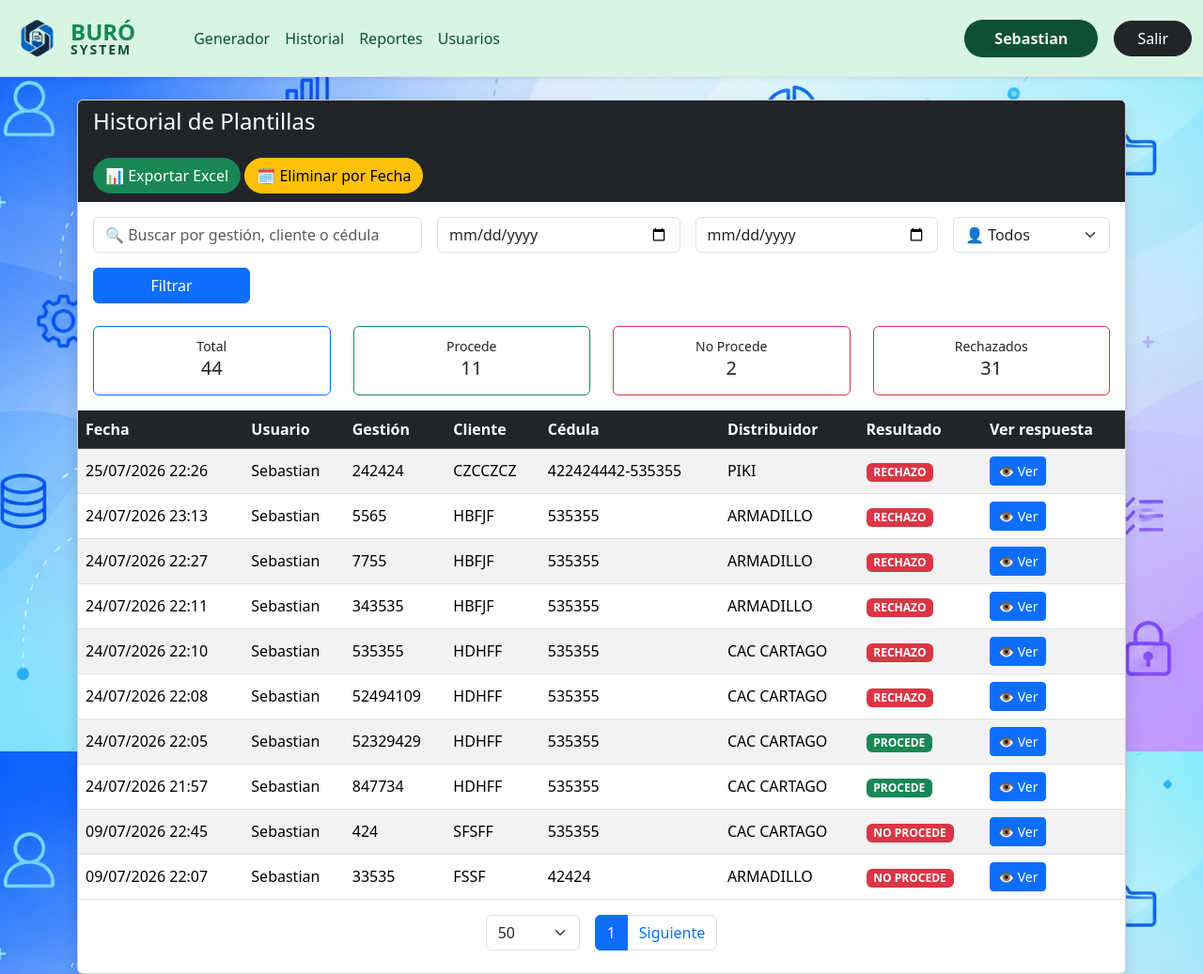
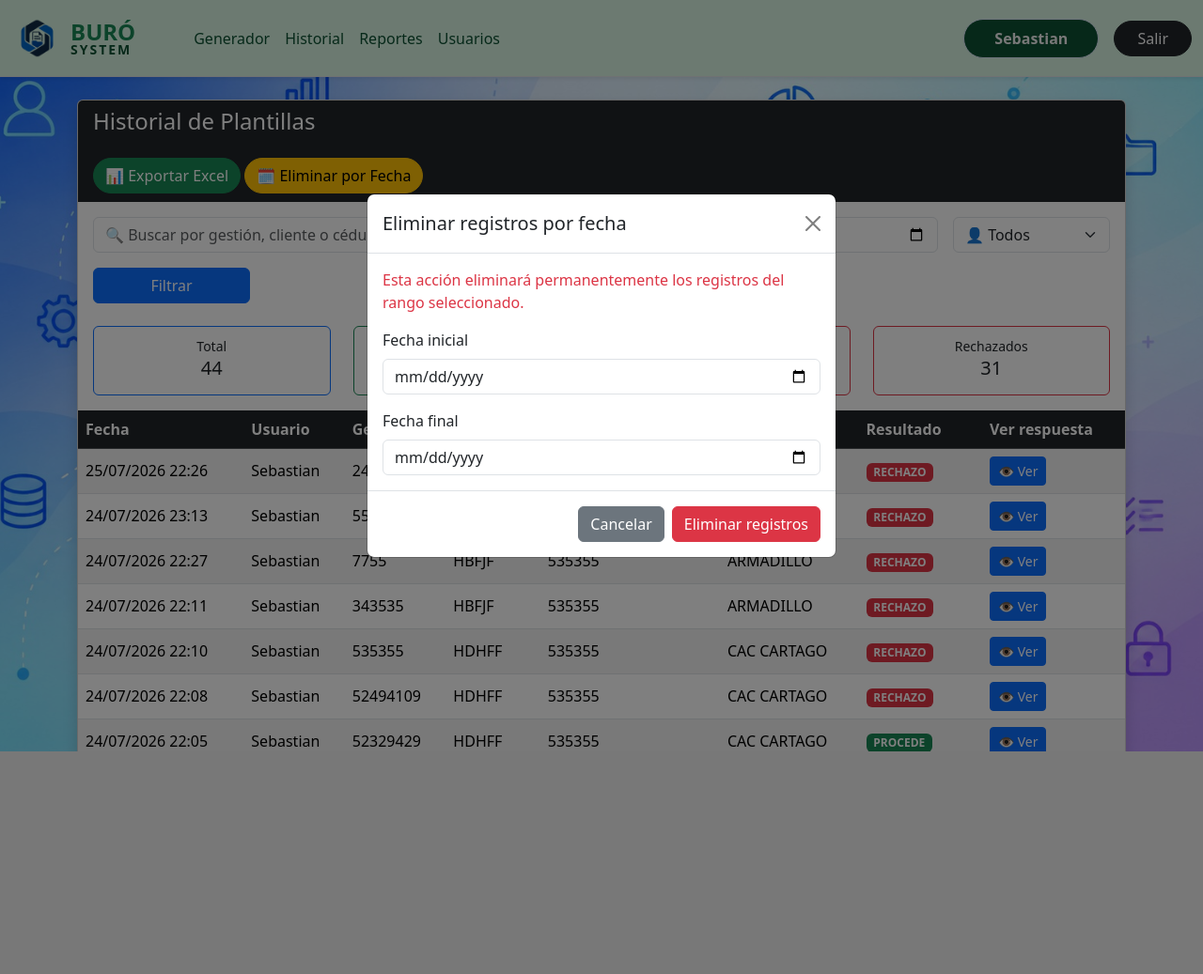
Before and after one commit to Sebasrr2903/BURO_SYSTEM, a Django app: page /historial/ in a window 1280 px wide, after a click on "🗓️ Eliminar por Fecha". Shown: the whole page at 94% size. After the commit the page ends 800 px from the top, so only its background shows below. Run offline with Django 5.2, Linux system fonts and the light colour scheme; a user stored in the database is signed in; data comes from the database, SQL or seed files in the repository; both versions use the stored data as it was after the commit.

Commit message:
boton de eliminar

```diff
--- a/plantillas/views.py
+++ b/plantillas/views.py
@@ -7,6 +7,8 @@ from openpyxl.styles import Alignment, Font, PatternFill
 from openpyxl.utils import get_column_letter
 from django.contrib.auth.decorators import login_required
 from django.views.decorators.csrf import csrf_exempt
+from django.views.decorators.http import require_POST
+from django.utils.dateparse import parse_date
 from datetime import datetime, timedelta, timezone
 from django.utils import timezone
 from urllib3 import request
@@ -556,6 +558,7 @@ def ultima_gestion(request):
 
 
 @login_required
+@require_POST
 def limpiar_por_fecha(request):
 
     if not request.user.groups.filter(
@@ -564,10 +567,10 @@ def limpiar_por_fecha(request):
 
         return redirect('historial')
 
-    fecha_inicio = request.GET.get('fecha_inicio')
-    fecha_fin = request.GET.get('fecha_fin')
+    fecha_inicio = parse_date(request.POST.get('fecha_inicio', ''))
+    fecha_fin = parse_date(request.POST.get('fecha_fin', ''))
 
-    if fecha_inicio and fecha_fin:
+    if fecha_inicio and fecha_fin and fecha_inicio <= fecha_fin:
 
         PlantillaGenerada.objects.filter(
             fecha__date__range=[
--- a/templates/historial.html
+++ b/templates/historial.html
@@ -462,6 +462,92 @@ body{
     </div>
 
     </div>
+    {% if request.user.groups.all.0.name == 'Admin' %}
+    <div
+        class="modal fade"
+        id="limpiarFechaModal"
+        tabindex="-1"
+        aria-labelledby="limpiarFechaModalLabel"
+        aria-hidden="true">
+
+      <div class="modal-dialog modal-dialog-centered">
+
+        <div class="modal-content">
+
+          <form method="POST" action="{% url 'limpiar_por_fecha' %}">
+
+            {% csrf_token %}
+
+            <div class="modal-header">
+
+              <h5 class="modal-title" id="limpiarFechaModalLabel">
+                Eliminar registros por fecha
+              </h5>
+
+              <button type="button" class="btn-close" data-bs-dismiss="modal" aria-label="Cerrar"></button>
+
+            </div>
+
+            <div class="modal-body">
+
+              <p class="text-danger">
+                Esta acción eliminará permanentemente los registros del rango seleccionado.
+              </p>
+
+              <div class="mb-3">
+
+                <label for="eliminarFechaInicio" class="form-label">Fecha inicial</label>
+
+                <input
+                    type="date"
+                    class="form-control"
+                    id="eliminarFechaInicio"
+                    name="fecha_inicio"
+                    value="{{ fecha_inicio|default:'' }}"
+                    required>
+
+              </div>
+
+              <div>
+
+                <label for="eliminarFechaFin" class="form-label">Fecha final</label>
+
+                <input
+                    type="date"
+                    class="form-control"
+                    id="eliminarFechaFin"
+                    name="fecha_fin"
+                    value="{{ fecha_fin|default:'' }}"
+                    required>
+
+              </div>
+
+            </div>
+
+            <div class="modal-footer">
+
+              <button type="button" class="btn btn-secondary" data-bs-dismiss="modal">
+                Cancelar
+              </button>
+
+              <button
+                  type="submit"
+                  class="btn btn-danger"
+                  onclick="return confirm('¿Confirma que desea eliminar los registros de este rango de fechas?')">
+                Eliminar registros
+              </button>
+
+            </div>
+
+          </form>
+
+        </div>
+
+      </div>
+
+    </div>
+    {% endif %}
+
     <div class="modal fade" id="perfilModal">
 
       <div class="modal-dialog">
```
Also changed, not shown: db.sqlite3.
